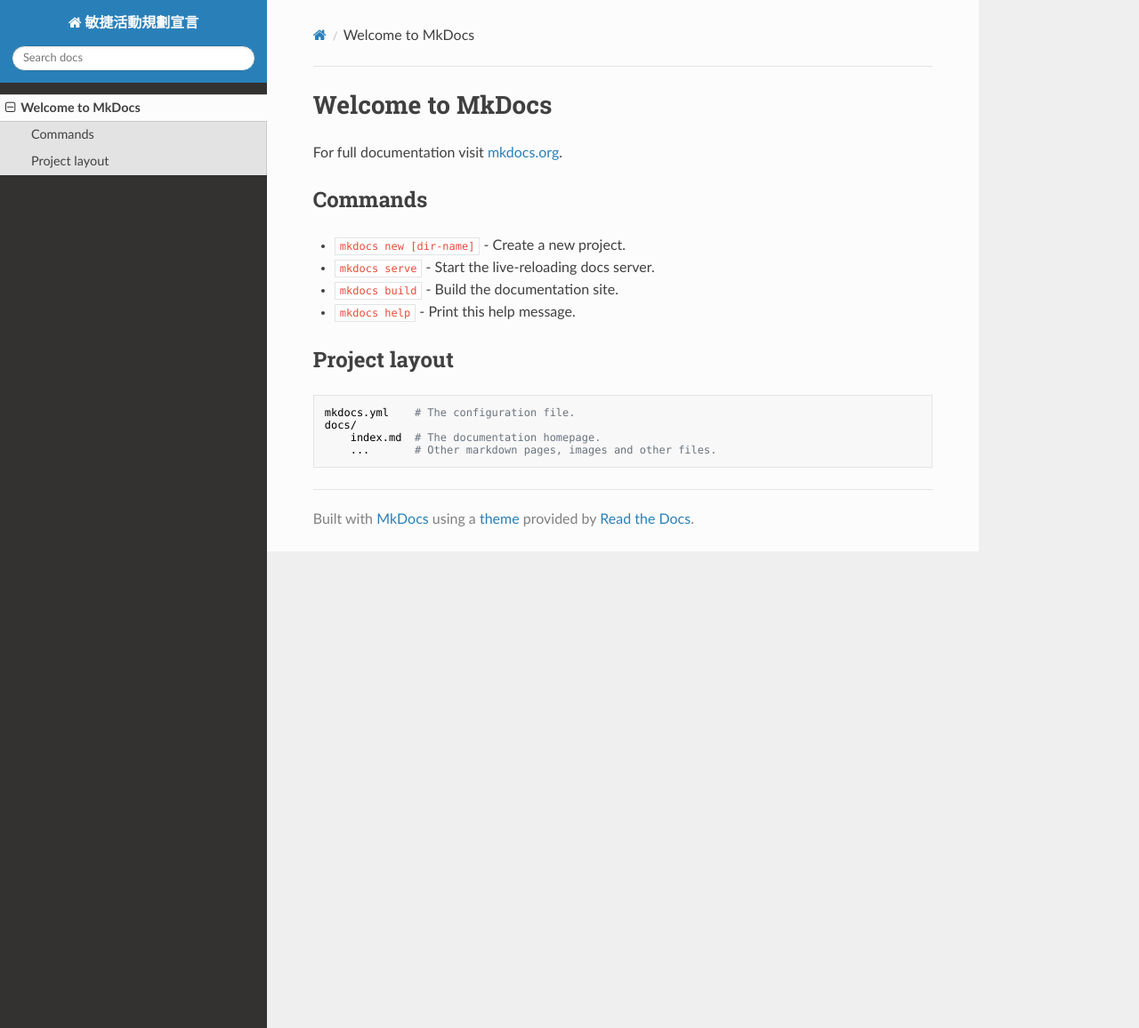
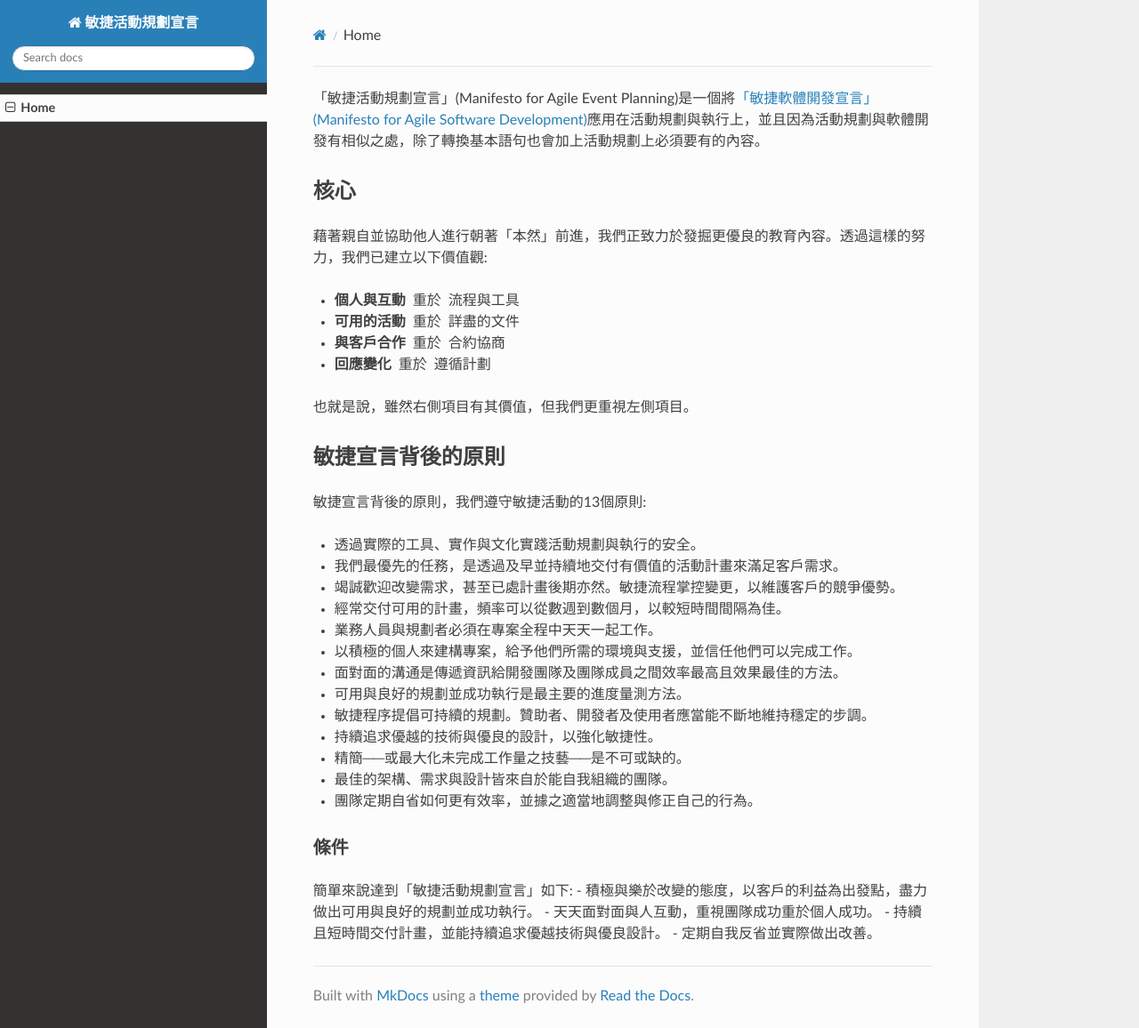
Before and after one commit to Uesugi-Summer-Sea/Manifesto-for-Agile-Event-Planning, an MkDocs documentation site: the page built from docs/index.md, in a window 1280 px wide and 1156 px high. Shown: the whole window at 89% size. Built offline with MkDocs 1.6.1, drawn with Linux system fonts in a browser that asks for light colours; nearby versions of some CDN libraries.

```diff
--- a/docs/index.md
+++ b/docs/index.md
@@ -1,17 +1,35 @@
-# Welcome to MkDocs
+「敏捷活動規劃宣言」(Manifesto for Agile Event Planning)是一個將[「敏捷軟體開發宣言」(Manifesto for Agile Software Development)](https://agilemanifesto.org/iso/zhcht/manifesto.html)應用在活動規劃與執行上，並且因為活動規劃與軟體開發有相似之處，除了轉換基本語句也會加上活動規劃上必須要有的內容。
 
-For full documentation visit [mkdocs.org](https://mkdocs.org).
+## 核心
+藉著親自並協助他人進行朝著「本然」前進，我們正致力於發掘更優良的教育內容。透過這樣的努力，我們已建立以下價值觀:
 
-## Commands
+- **個人與互動** 重於 流程與工具
+- **可用的活動** 重於 詳盡的文件
+- **與客戶合作** 重於 合約協商
+- **回應變化** 重於 遵循計劃
 
-* `mkdocs new [dir-name]` - Create a new project.
-* `mkdocs serve` - Start the live-reloading docs server.
-* `mkdocs build` - Build the documentation site.
-* `mkdocs help` - Print this help message.
+也就是說，雖然右側項目有其價值，但我們更重視左側項目。
 
-## Project layout
+## 敏捷宣言背後的原則
+敏捷宣言背後的原則，我們遵守敏捷活動的13個原則:
 
-    mkdocs.yml    # The configuration file.
-    docs/
-        index.md  # The documentation homepage.
-        ...       # Other markdown pages, images and other files.
+- 透過實際的工具、實作與文化實踐活動規劃與執行的安全。
+- 我們最優先的任務，是透過及早並持續地交付有價值的活動計畫來滿足客戶需求。
+- 竭誠歡迎改變需求，甚至已處計畫後期亦然。敏捷流程掌控變更，以維護客戶的競爭優勢。
+- 經常交付可用的計畫，頻率可以從數週到數個月，以較短時間間隔為佳。
+- 業務人員與規劃者必須在專案全程中天天一起工作。
+- 以積極的個人來建構專案，給予他們所需的環境與支援，並信任他們可以完成工作。
+- 面對面的溝通是傳遞資訊給開發團隊及團隊成員之間效率最高且效果最佳的方法。
+- 可用與良好的規劃並成功執行是最主要的進度量測方法。
+- 敏捷程序提倡可持續的規劃。贊助者、開發者及使用者應當能不斷地維持穩定的步調。
+- 持續追求優越的技術與優良的設計，以強化敏捷性。
+- 精簡──或最大化未完成工作量之技藝──是不可或缺的。
+- 最佳的架構、需求與設計皆來自於能自我組織的團隊。
+- 團隊定期自省如何更有效率，並據之適當地調整與修正自己的行為。
+
+### 條件
+簡單來說達到「敏捷活動規劃宣言」如下:
+- 積極與樂於改變的態度，以客戶的利益為出發點，盡力做出可用與良好的規劃並成功執行。
+- 天天面對面與人互動，重視團隊成功重於個人成功。
+- 持續且短時間交付計畫，並能持續追求優越技術與優良設計。
+- 定期自我反省並實際做出改善。
```
Also changed, not shown: README.md (+1 -33 lines).
